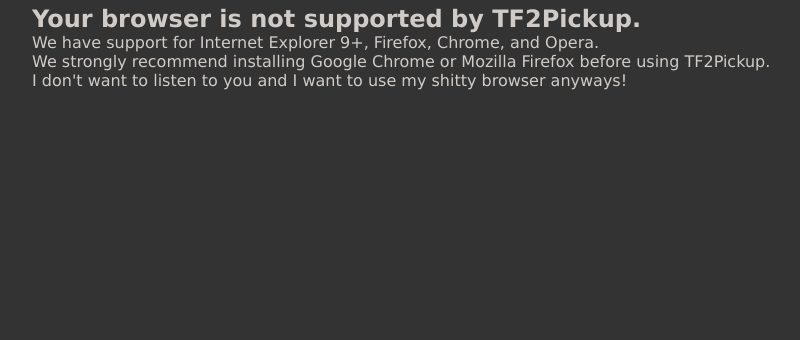
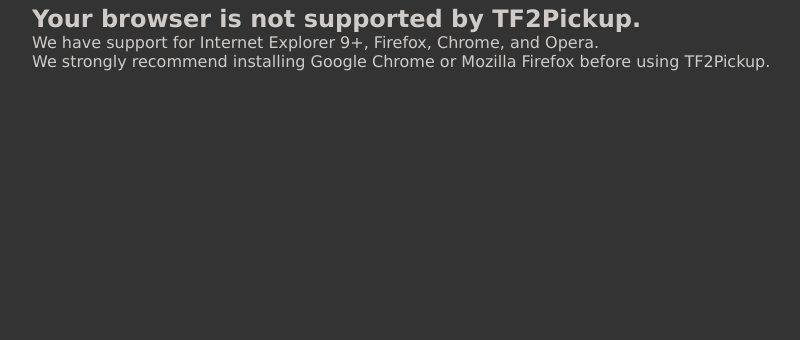
Before and after one commit to huangbong/tf2pickup, a PHP site: page /getanewbrowser.php in a window 1280 px wide. Shown: the part 93-433 px from the top of the page, without its empty margins (83-883 px from the left). Run offline with PHP 8.4, Linux system fonts and the light colour scheme.

Commit message:
added browser checking for IE < 9. removed end.

```diff
--- a/getanewbrowser.php
+++ b/getanewbrowser.php
@@ -20,8 +20,6 @@
             <div id="middle">
                 <div id="pugs_container">
                 <h2>Your browser is not supported by TF2Pickup.</h2>We have support for Internet Explorer 9+, Firefox, Chrome, and Opera.<br/>We strongly recommend installing <a href="http://www.google.com/chrome">Google Chrome</a> or <a href="http://www.mozilla.org/en-US/firefox/new/">Mozilla Firefox</a> before using TF2Pickup.
-                <p/>
-                I don't want to listen to you and I want to use my shitty browser anyways!
                 </div>
                 <div id="footer">
                     &copy; 2012 TF2Pickup.com
```
